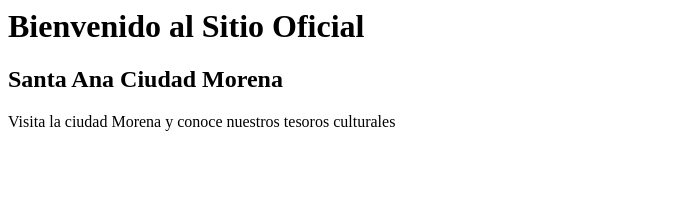
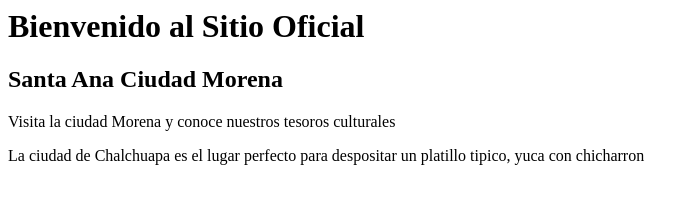
Before and after one commit to Ppe503/desarrollo2021, a plain HTML site: page index.html in a window 1280 px wide. Shown: the whole page, without its empty margins (0-699 px from the left). Drawn offline with Linux system fonts and the light colour scheme.

Commit message:
Modicando index.html

```diff
--- a/index.html
+++ b/index.html
@@ -6,5 +6,6 @@
 	<h1>Bienvenido al Sitio Oficial</h1>
 	<h2>Santa Ana Ciudad Morena</h2>
 	<p>Visita la ciudad Morena y conoce nuestros tesoros culturales</p>
+	<p>La ciudad de Chalchuapa es el lugar perfecto para despositar un platillo tipico, yuca con chicharron</p>
 </body>
 </html>
```
Also changed, not shown: 1 other file.
